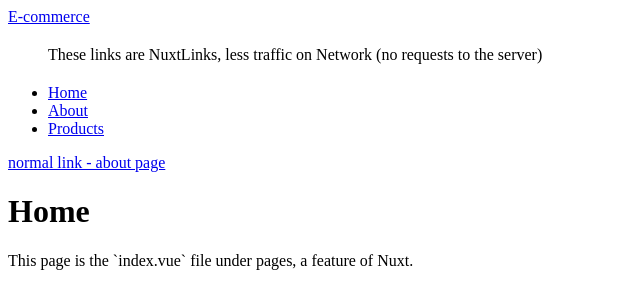
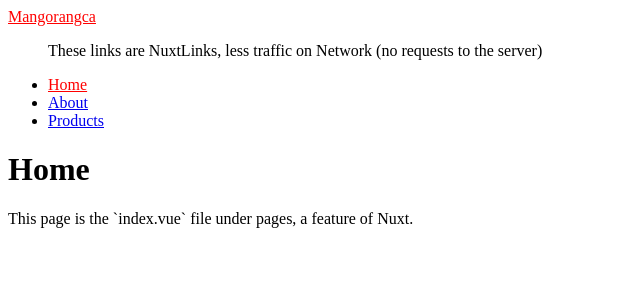
Before and after one commit to lavahotsnacks/e-commerce, a Nuxt app: page / in a window 1280 px wide. Shown: the top 308 px of the page, without its empty margins (0-640 px from the left). Built offline with nearby package versions, Linux system fonts and the light colour scheme.

Commit message:
tried layouts
- layouts are basically common elements found in most pages, to avoid copy & pasting the code and not have hard time changing it and doing it all over again.
-  also tried the special composable function from Nuxt called `definePageMeta`
- reference: https://youtu.be/LZDQhOaBBbk

```diff
--- /dev/null
+++ b/layouts/default.vue
@@ -0,0 +1,33 @@
+<!-- instead of copy pasting the Nav bar on every page at the pages folder, because let's say whenever we have a change in the Nav bar, we'd have to change it on every pages in the pages folder that has it. -->
+
+<template>
+    <div>
+        <header>
+            <nav>
+                <NuxtLink to="/">Mangorangca</NuxtLink>
+                <ul>
+                    <p>These links are NuxtLinks, less traffic on Network (no requests to the server)</p>
+                     <!-- instead of anchor tag like <a href=""></a>, we use nuxt component called nuxt link -->
+                    <!-- we use nuxtlink instead of anchor tag to be more efficient, so it would act like a SPA, no requests to the server-->
+                    <li><NuxtLink to="/">Home</NuxtLink></li>
+                    <li><NuxtLink to="/about">About</NuxtLink></li>
+                    <li><NuxtLink to="/products">Products</NuxtLink></li>
+                    <!-- No need to import it as Nuxt does it automatically -->
+                    <!-- prop "to" -->
+                </ul>
+            </nav>
+        </header>
+
+        <!-- output the page content -->
+        <div>
+            <slot />
+            <!-- slot is a built in Nuxt component, this is where page content will go -->
+        </div>
+    </div>
+</template>
+
+<style scoped>
+    .router-link-exact-active {
+        color: red;
+    }
+</style>
--- /dev/null
+++ b/layouts/products.vue
@@ -0,0 +1,38 @@
+<!-- doesn't have to be called products, does not need to match the products pages, just it is more descriptive -->
+
+<!-- instead of copy pasting the Nav bar on every page at the pages folder, because let's say whenever we have a change in the Nav bar, we'd have to change it on every pages in the pages folder that has it. -->
+
+<template>
+    <div>
+        <header>
+            <nav>
+                <NuxtLink to="/products">Mangorangca Merch</NuxtLink>
+            </nav>
+        </header>
+
+        <!-- output the page content -->
+        <div>
+            <slot />
+            <!-- slot is a built in Nuxt component, this is where page content will go -->
+        </div>
+
+        <footer>
+            <ul>
+                <p>These links are NuxtLinks, less traffic on Network (no requests to the server)</p>
+                    <!-- instead of anchor tag like <a href=""></a>, we use nuxt component called nuxt link -->
+                <!-- we use nuxtlink instead of anchor tag to be more efficient, so it would act like a SPA, no requests to the server-->
+                <li><NuxtLink to="/">Home</NuxtLink></li>
+                <li><NuxtLink to="/about">About</NuxtLink></li>
+                <li><NuxtLink to="/products">Products</NuxtLink></li>
+                <!-- No need to import it as Nuxt does it automatically -->
+                <!-- prop "to" -->
+            </ul>
+        </footer>
+    </div>
+</template>
+
+<style scoped>
+    .router-link-exact-active {
+        color: red;
+    }
+</style>
--- a/pages/about.vue
+++ b/pages/about.vue
@@ -1,21 +1,5 @@
 <template>
     <div>
-        <header>
-            <nav>
-                <NuxtLink to="/">E-commerce</NuxtLink>
-                <ul>
-                    <p>These links are NuxtLinks, less traffic on Network (no requests to the server)</p>
-                     <!-- instead of anchor tag like <a href=""></a>, we use nuxt component called nuxt link -->
-                    <!-- we use nuxtlink instead of anchor tag to be more efficient, so it would act like a SPA, no requests to the server-->
-                    <li><NuxtLink to="/">Home</NuxtLink></li>
-                    <li><NuxtLink to="/about">About</NuxtLink></li>
-                    <li><NuxtLink to="/products">Products</NuxtLink></li>
-                    <!-- No need to import it as Nuxt does it automatically -->
-                    <!-- prop "to" -->
-                </ul>
-                <a href="/about">normal link - about page</a>
-            </nav>
-        </header>
         <h1>About</h1>
         <p>This page contains nothing</p>
     </div>
--- a/pages/index.vue
+++ b/pages/index.vue
@@ -1,21 +1,5 @@
 <template>
     <div>
-        <header>
-            <nav>
-                <NuxtLink to="/">E-commerce</NuxtLink>
-                <ul>
-                    <p>These links are NuxtLinks, less traffic on Network (no requests to the server)</p>
-                     <!-- instead of anchor tag like <a href=""></a>, we use nuxt component called nuxt link -->
-                    <!-- we use nuxtlink instead of anchor tag to be more efficient, so it would act like a SPA, no requests to the server-->
-                    <li><NuxtLink to="/">Home</NuxtLink></li>
-                    <li><NuxtLink to="/about">About</NuxtLink></li>
-                    <li><NuxtLink to="/products">Products</NuxtLink></li>
-                    <!-- No need to import it as Nuxt does it automatically -->
-                    <!-- prop "to" -->
-                </ul>
-                <a href="/about">normal link - about page</a>
-            </nav>
-        </header>
         <h1>Home</h1>
         <p>This page is the `index.vue` file under pages, a feature of Nuxt.</p>
     </div>
--- a/pages/products/[id].vue
+++ b/pages/products/[id].vue
@@ -6,7 +6,11 @@
 </template>
 
 <script setup>
-const { id } = useRoute().params
+    const { id } = useRoute().params
+    // Special composable function from Nuxt called definePageMeta
+    definePageMeta({
+        layout: 'products',
+    })
 </script>
 
 <style scoped>
--- a/pages/products/index.vue
+++ b/pages/products/index.vue
@@ -5,7 +5,10 @@
 </template>
 
 <script setup>
-
+    // Special composable function from Nuxt called definePageMeta
+    definePageMeta({
+        layout: 'products',
+    })
 </script>
 
 <style scoped>
```
